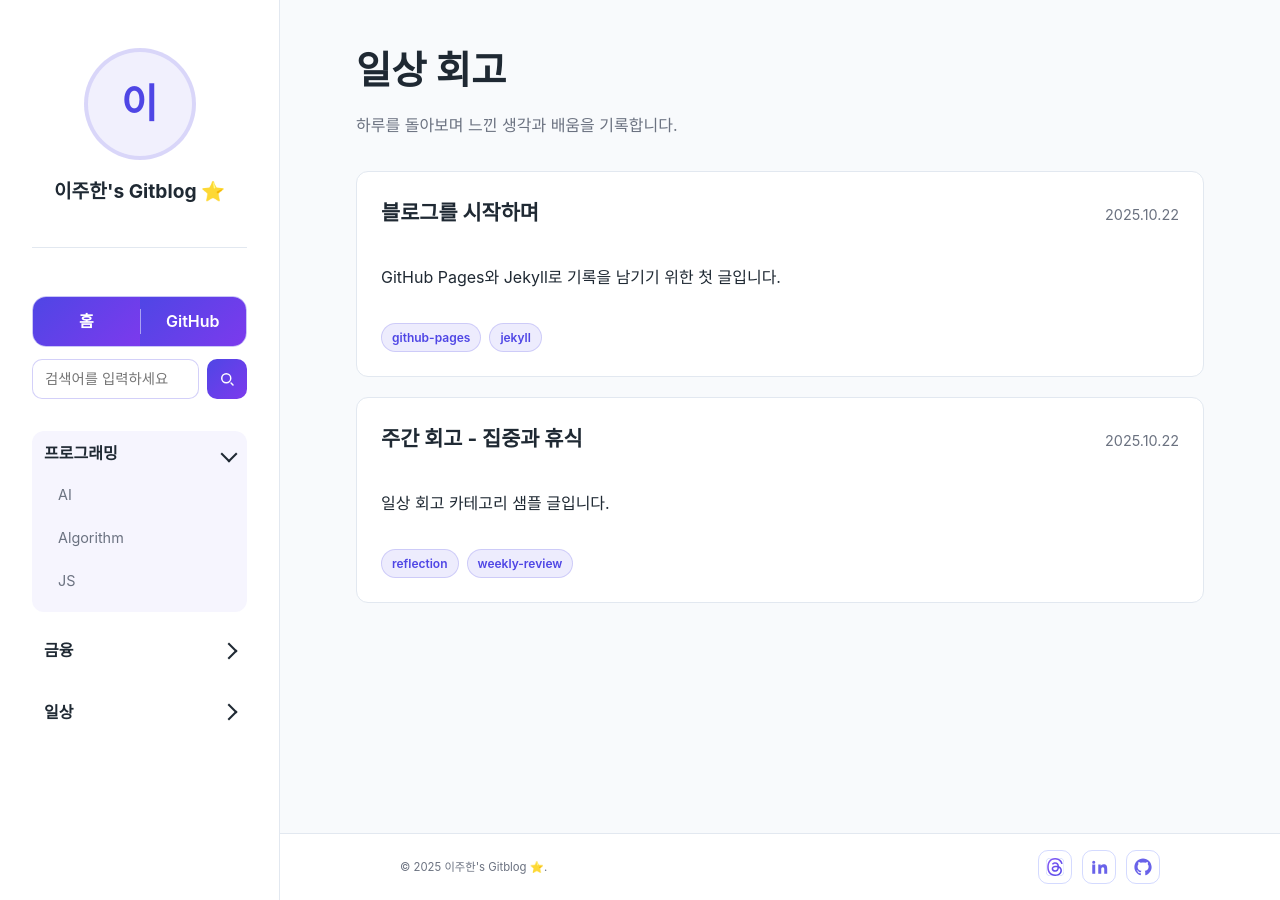
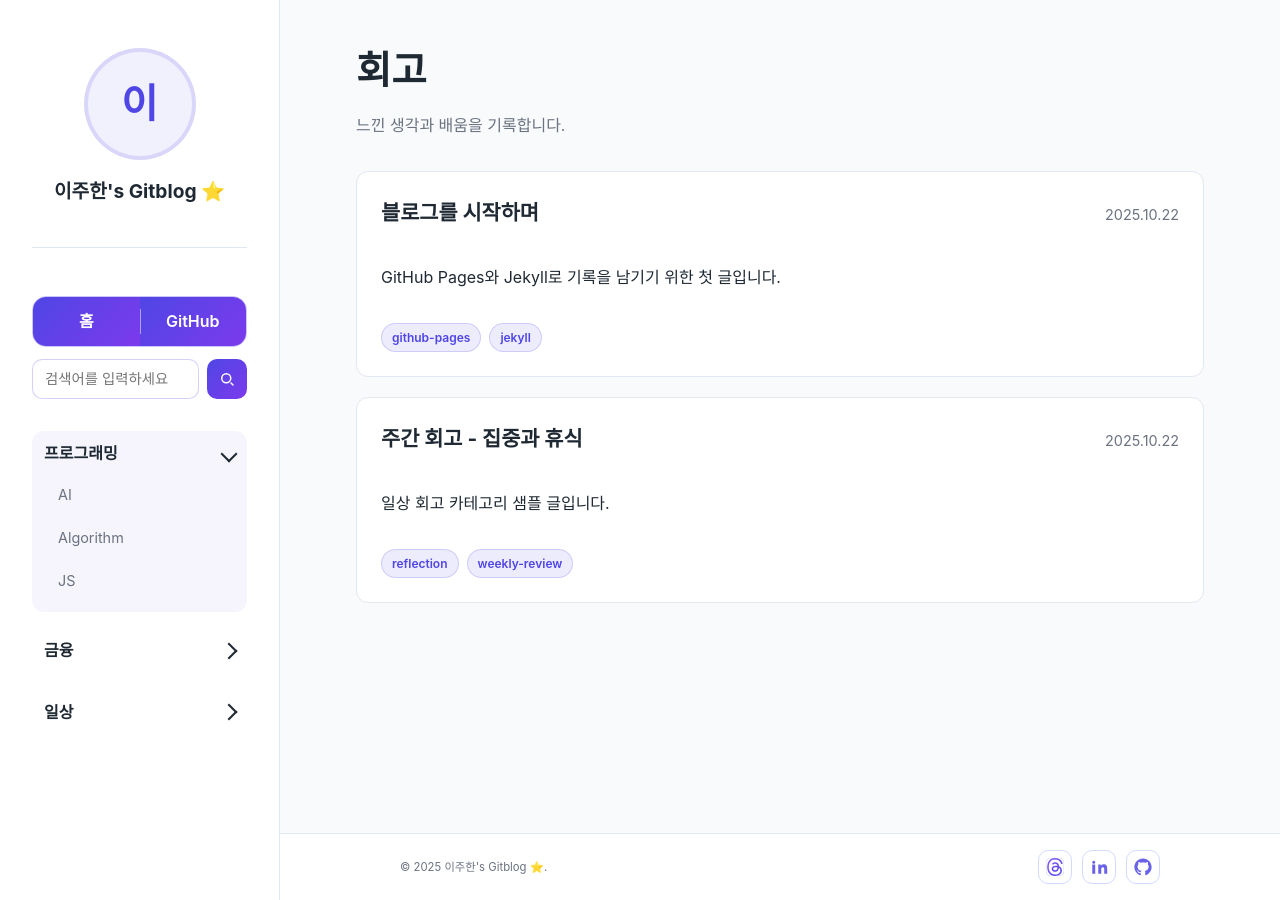
Before and after one commit to LH99Tw/LH99Tw.github.io, a Jekyll site: the page built from categories/journal/index.md, in a window 1280 px wide. Built offline with Jekyll 4.4.1, drawn with Linux system fonts in a browser that asks for light colours.

Commit message:
구글 서치 콘솔 등록

```diff
--- a/_data/sidebar_categories.yml
+++ b/_data/sidebar_categories.yml
@@ -25,4 +25,4 @@
     - id: hobby
       label: "취미"
     - id: journal
-      label: "일상 회고"
+      label: "회고"
--- a/categories/journal/index.md
+++ b/categories/journal/index.md
@@ -1,8 +1,8 @@
 ---
-title: "일상 회고"
-sidebar_label: "일상 회고"
+title: "회고"
+sidebar_label: "회고"
 category: journal
-description: "하루를 돌아보며 느낀 생각과 배움을 기록합니다."
+description: "느낀 생각과 배움을 기록합니다."
 ---
 
 주간 회고와 일상에서의 인사이트를 정리합니다.
--- /dev/null
+++ b/googlefe79118ccadb1820.html
@@ -0,0 +1 @@
+google-site-verification: googlefe79118ccadb1820.html
```
